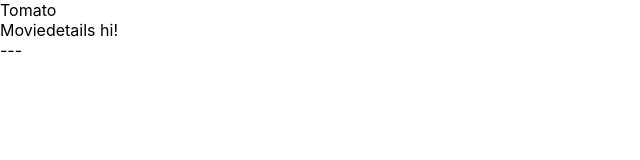
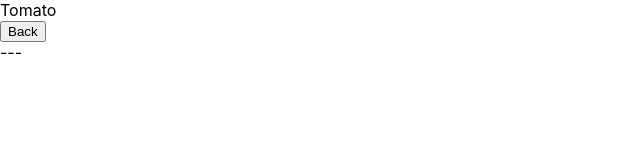
Before and after one commit to moth-dust/RT-Zach-Gwyneth, a React (Create React App) app: page / in a window 1280 px wide. Shown: the top 160 px of the page, without its empty margins (0-640 px from the left). Built offline with nearby package versions, Linux system fonts and the light colour scheme.

Commit message:
refactor: remove passing in the id prop since it wont be used. feat: implements a functioning back button to Moviedetails.

```diff
--- a/src/App.js
+++ b/src/App.js
@@ -24,7 +24,7 @@ function App() {
         {!focusDetails ? <Movies
          movies = {movies} updateId = {updateId}
         /> : <Moviedetails
-        focusId = {focusId} updateId = {updateId} movieDetails = {movieDetails}
+        updateId = {updateId} movieDetails = {movieDetails}
         />}
         </div>
       <footer>---</footer>
--- a/src/Moviedetails/Moviedetails.js
+++ b/src/Moviedetails/Moviedetails.js
@@ -1,8 +1,9 @@
-function Moviedetails(){
+function Moviedetails({updateId, movieDetails}){
+
     return(
-    <div>
-        Moviedetails hi!
-    </div>)
+    <article className="movie-details">
+    <button id='0' className="exit" onClick={()=>{updateId(0)}}>Back</button>
+    </article>)
 }
 
 export default Moviedetails
```
